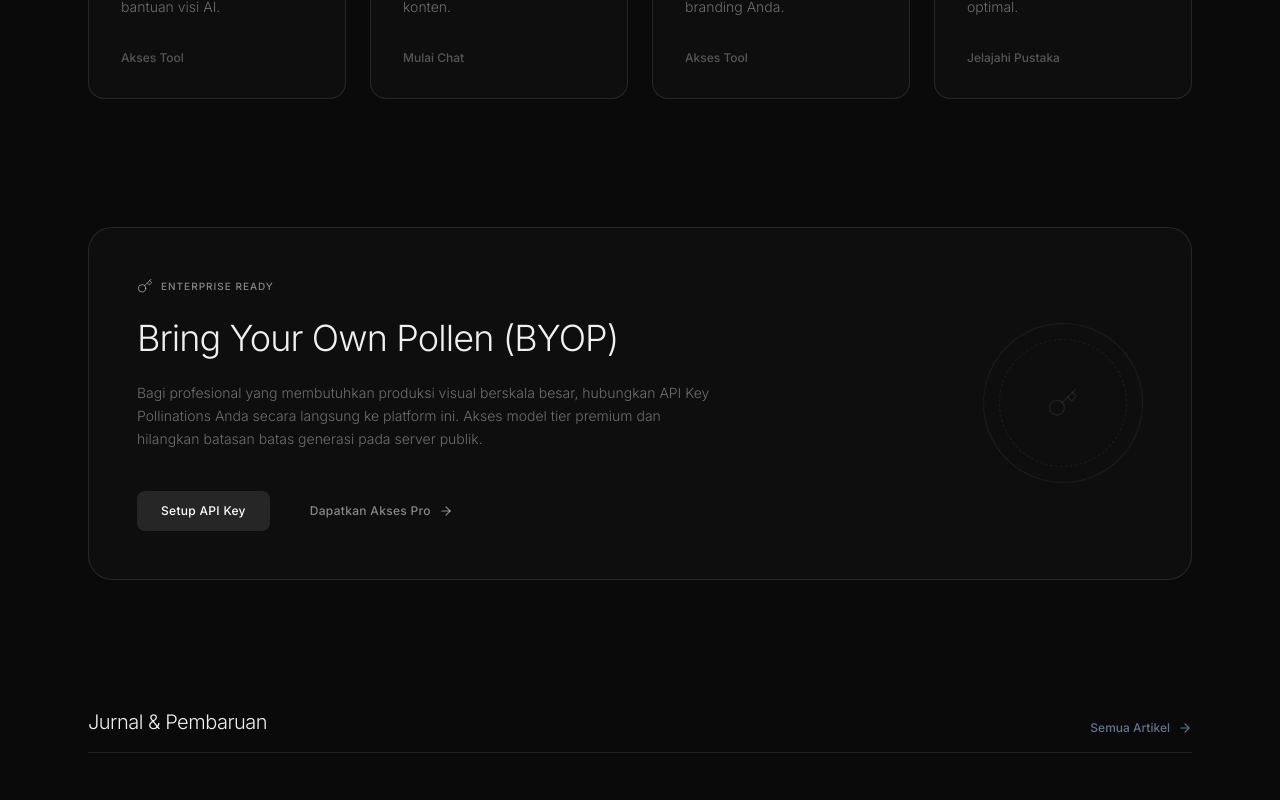
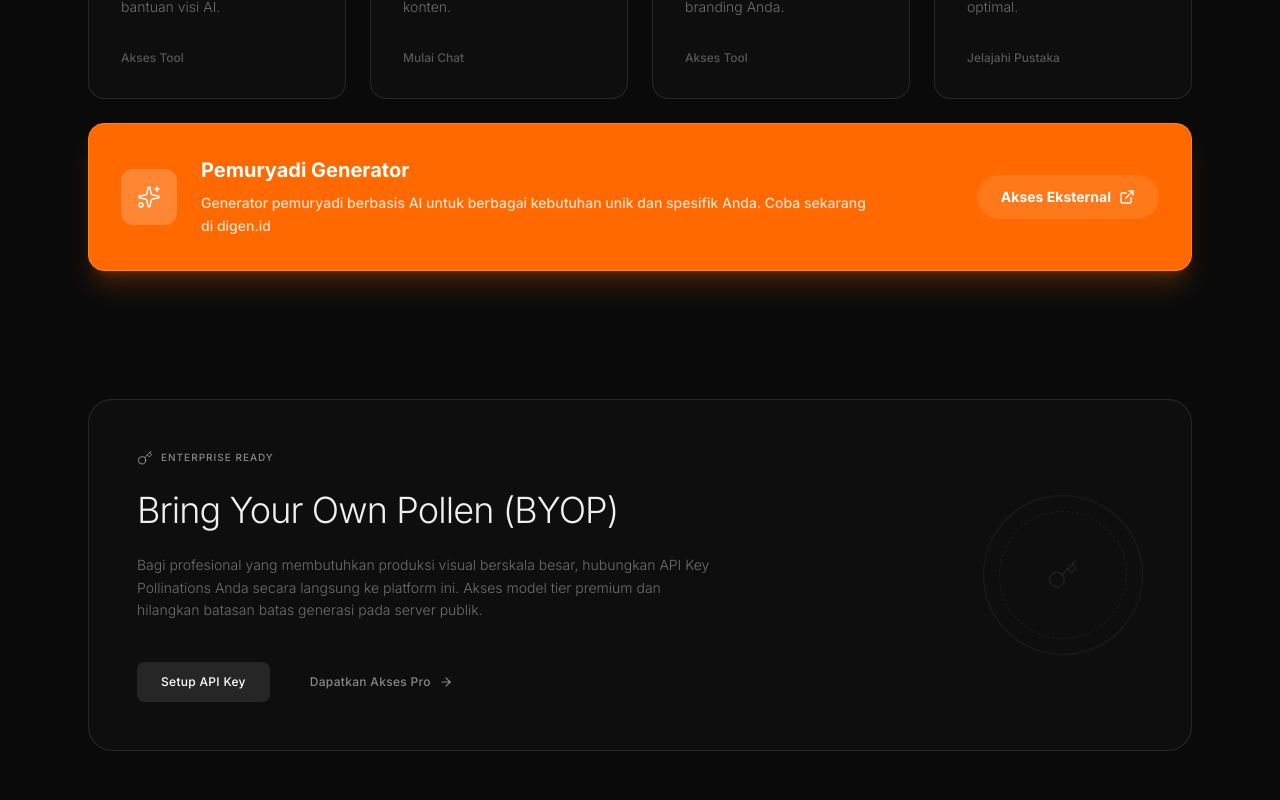
Before and after one commit to ruangriung/rr-coming-soon, a React (Vite) app: page / in a window 1280 px wide. Shown: the part 1520-2320 px from the top of the page. Built offline with nearby package versions, Linux system fonts and the light colour scheme; a web font is replaced by a local one.

Commit message:
Add Pemuryadi Generator full-width card

```diff
--- a/src/pages/LandingPage.tsx
+++ b/src/pages/LandingPage.tsx
@@ -1,7 +1,7 @@
 import React, { useState, useEffect } from 'react';
 import { motion } from 'motion/react';
 import { Link } from 'react-router-dom';
-import { Sparkles, Video, Image as ImageIcon, BookOpen, Key, ArrowRight, QrCode, Scissors, Volume2, Brain, MessageSquare } from 'lucide-react';
+import { Sparkles, Video, Image as ImageIcon, BookOpen, Key, ArrowRight, QrCode, Scissors, Volume2, Brain, MessageSquare, ExternalLink } from 'lucide-react';
 
 export default function LandingPage() {
   const [year, setYear] = useState(new Date().getFullYear());
@@ -220,6 +220,24 @@
                 <ArrowRight size={14} className="ml-2 opacity-0 -translate-x-2 group-hover:opacity-100 group-hover:translate-x-0 transition-all" />
               </div>
             </Link>
+
+            <a href="https://digen.id" target="_blank" rel="noopener noreferrer" className="group p-8 bg-orange-500 hover:bg-orange-600 border border-orange-400 rounded-2xl transition-all flex flex-col md:flex-row items-start md:items-center justify-between h-full md:col-span-2 lg:col-span-4 shadow-xl shadow-orange-500/20">
+              <div className="flex flex-col md:flex-row items-start md:items-center gap-6">
+                <div className="w-14 h-14 rounded-xl bg-white/20 flex items-center justify-center text-white mb-4 md:mb-0 shrink-0">
+                  <Sparkles size={24} strokeWidth={1.5} />
+                </div>
+                <div>
+                  <h4 className="text-xl font-bold mb-2 text-white">Pemuryadi Generator</h4>
+                  <p className="text-sm text-white/80 font-medium leading-relaxed max-w-2xl">
+                    Generator pemuryadi berbasis AI untuk berbagai kebutuhan unik dan spesifik Anda. Coba sekarang di digen.id
+                  </p>
+                </div>
+              </div>
+              <div className="flex items-center text-sm font-bold text-white mt-6 md:mt-0 px-6 py-3 bg-white/10 rounded-full group-hover:bg-white/20 transition-colors shrink-0">
+                <span>Akses Eksternal</span>
+                <ExternalLink size={16} className="ml-2" />
+              </div>
+            </a>
           </div>
         </section>
 
```
